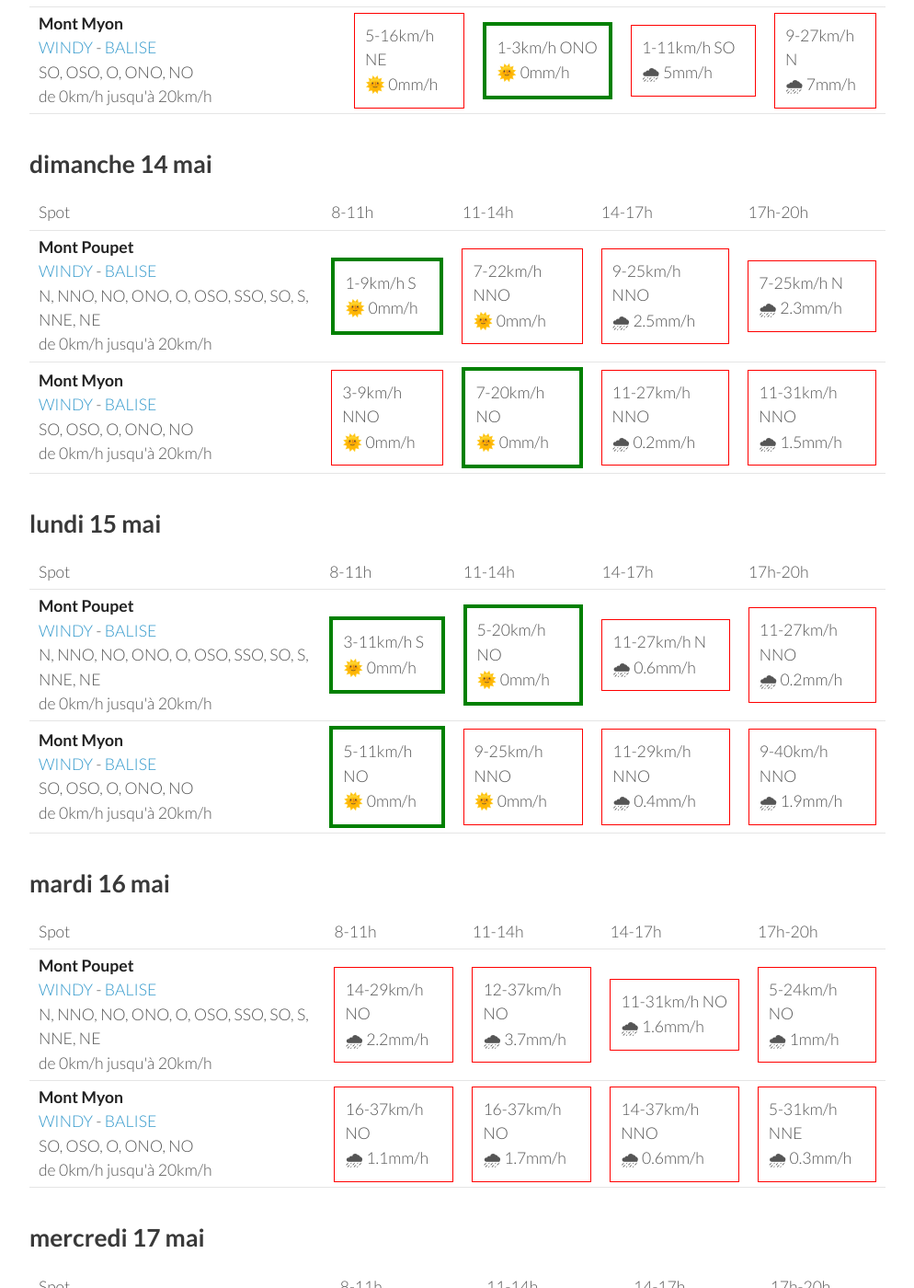
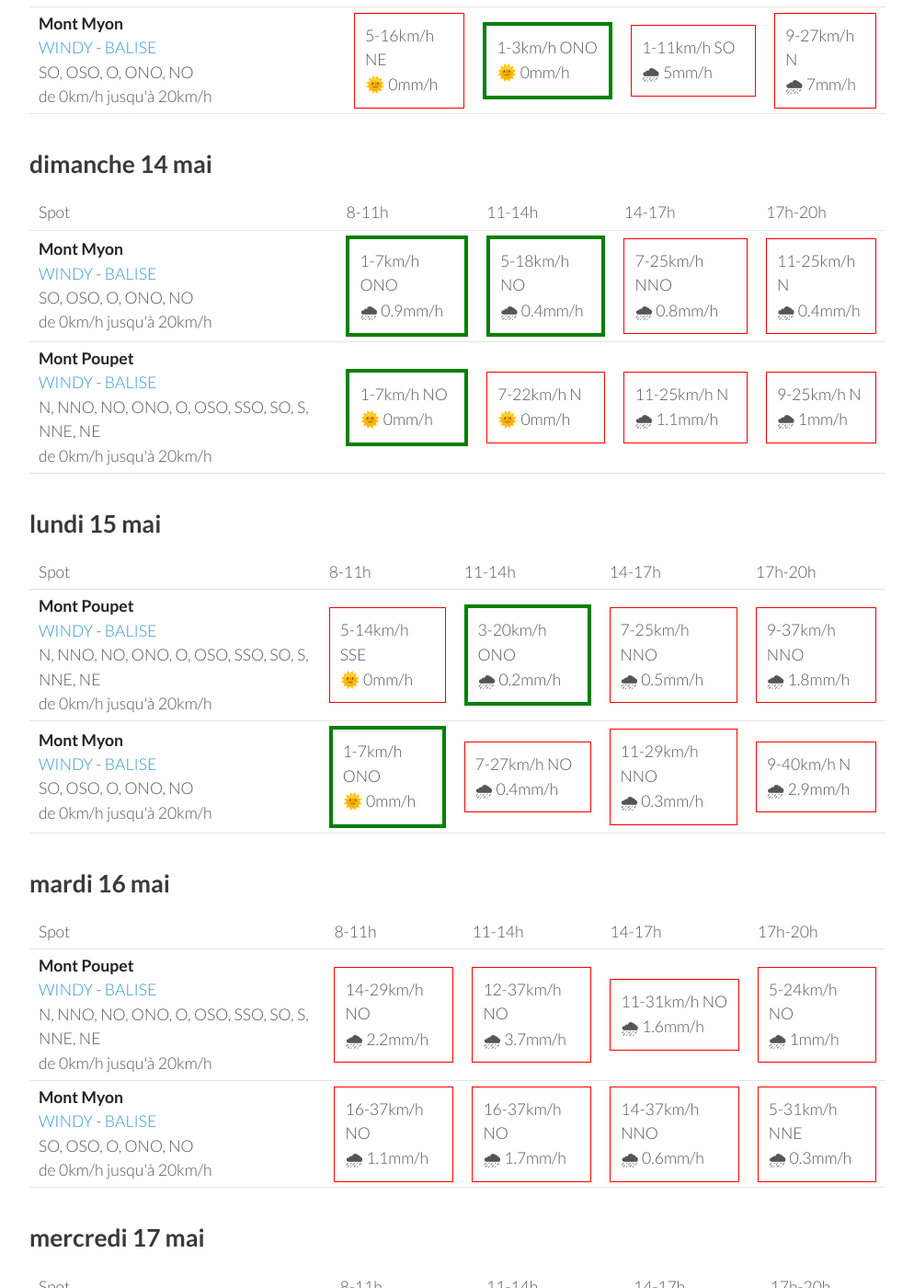
Before and after one commit to parapente-dans-le-nord/parapente-dans-le-nord.github.io, a Jekyll site: the page built from jura.markdown, in a window 1280 px wide and 1400 px high, scrolled down 888 px. Shown: the whole window at 92% size, without its empty margins (26-1020 px from the left). Built offline with Jekyll 4.4.1, drawn with Linux system fonts in a browser that asks for light colours; some of the changed text lies outside the part shown.

Commit message:
update index.markdown

```diff
--- a/jura.markdown
+++ b/jura.markdown
@@ -92,22 +92,22 @@ page mise à jour le vendredi 12 mai 13:20
       <td>17h-20h</td>
     </tr>
 <tr>
-        <td><strong>Mont Poupet</strong><br><a href="https://windy.com/46.970/5.876?46.541,5.876,8">WINDY</a> - <span class=""><a href="http://www.balisemeteo.com/balise.php?idBalise=92">BALISE</a> </span><br> <span class="vent-favorable">N, NNO, NO, ONO, O, OSO, SSO, SO, S, NNE, NE</span><br><span class="force-vent">de 0km/h jusqu'à 20km/h</span> </td>
+        <td><strong>Mont Myon</strong><br><a href="https://windy.com/46.331/5.397?45.898,5.394,8,m:eWoagj8">WINDY</a> - <span class=""><a href="http://www.balisemeteo.com/balise.php?idBalise=70">BALISE</a> </span><br> <span class="vent-favorable">SO, OSO, O, ONO, NO</span><br><span class="force-vent">de 0km/h jusqu'à 20km/h</span> </td>
 
-            <td><div class="flyable"><p>1-9km/h S</p><p>🌞 0mm/h</p></div></td>
-            <td><div class="not-flyable"><p>7-22km/h NNO</p><p>🌞 0mm/h</p></div></td>
-            <td><div class="not-flyable"><p>9-25km/h NNO</p><p>🌧 2.5mm/h</p></div></td>
-            <td><div class="not-flyable"><p>7-25km/h N</p><p>🌧 2.3mm/h</p></div></td>
+            <td><div class="flyable"><p>1-7km/h ONO</p><p>🌧 0.9mm/h</p></div></td>
+            <td><div class="flyable"><p>5-18km/h NO</p><p>🌧 0.4mm/h</p></div></td>
+            <td><div class="not-flyable"><p>7-25km/h NNO</p><p>🌧 0.8mm/h</p></div></td>
+            <td><div class="not-flyable"><p>11-25km/h N</p><p>🌧 0.4mm/h</p></div></td>
 
 
     </tr>
 <tr>
-        <td><strong>Mont Myon</strong><br><a href="https://windy.com/46.331/5.397?45.898,5.394,8,m:eWoagj8">WINDY</a> - <span class=""><a href="http://www.balisemeteo.com/balise.php?idBalise=70">BALISE</a> </span><br> <span class="vent-favorable">SO, OSO, O, ONO, NO</span><br><span class="force-vent">de 0km/h jusqu'à 20km/h</span> </td>
+        <td><strong>Mont Poupet</strong><br><a href="https://windy.com/46.970/5.876?46.541,5.876,8">WINDY</a> - <span class=""><a href="http://www.balisemeteo.com/balise.php?idBalise=92">BALISE</a> </span><br> <span class="vent-favorable">N, NNO, NO, ONO, O, OSO, SSO, SO, S, NNE, NE</span><br><span class="force-vent">de 0km/h jusqu'à 20km/h</span> </td>
 
-            <td><div class="not-flyable"><p>3-9km/h NNO</p><p>🌞 0mm/h</p></div></td>
-            <td><div class="flyable"><p>7-20km/h NO</p><p>🌞 0mm/h</p></div></td>
-            <td><div class="not-flyable"><p>11-27km/h NNO</p><p>🌧 0.2mm/h</p></div></td>
-            <td><div class="not-flyable"><p>11-31km/h NNO</p><p>🌧 1.5mm/h</p></div></td>
+            <td><div class="flyable"><p>1-7km/h NO</p><p>🌞 0mm/h</p></div></td>
+            <td><div class="not-flyable"><p>7-22km/h N</p><p>🌞 0mm/h</p></div></td>
+            <td><div class="not-flyable"><p>11-25km/h N</p><p>🌧 1.1mm/h</p></div></td>
+            <td><div class="not-flyable"><p>9-25km/h N</p><p>🌧 1mm/h</p></div></td>
 
 
     </tr>
@@ -130,20 +130,20 @@ page mise à jour le vendredi 12 mai 13:20
 <tr>
         <td><strong>Mont Poupet</strong><br><a href="https://windy.com/46.970/5.876?46.541,5.876,8">WINDY</a> - <span class=""><a href="http://www.balisemeteo.com/balise.php?idBalise=92">BALISE</a> </span><br> <span class="vent-favorable">N, NNO, NO, ONO, O, OSO, SSO, SO, S, NNE, NE</span><br><span class="force-vent">de 0km/h jusqu'à 20km/h</span> </td>
 
-            <td><div class="flyable"><p>3-11km/h S</p><p>🌞 0mm/h</p></div></td>
-            <td><div class="flyable"><p>5-20km/h NO</p><p>🌞 0mm/h</p></div></td>
-            <td><div class="not-flyable"><p>11-27km/h N</p><p>🌧 0.6mm/h</p></div></td>
-            <td><div class="not-flyable"><p>11-27km/h NNO</p><p>🌧 0.2mm/h</p></div></td>
+            <td><div class="not-flyable"><p>5-14km/h SSE</p><p>🌞 0mm/h</p></div></td>
+            <td><div class="flyable"><p>3-20km/h ONO</p><p>🌧 0.2mm/h</p></div></td>
+            <td><div class="not-flyable"><p>7-25km/h NNO</p><p>🌧 0.5mm/h</p></div></td>
+            <td><div class="not-flyable"><p>9-37km/h NNO</p><p>🌧 1.8mm/h</p></div></td>
 
 
     </tr>
 <tr>
         <td><strong>Mont Myon</strong><br><a href="https://windy.com/46.331/5.397?45.898,5.394,8,m:eWoagj8">WINDY</a> - <span class=""><a href="http://www.balisemeteo.com/balise.php?idBalise=70">BALISE</a> </span><br> <span class="vent-favorable">SO, OSO, O, ONO, NO</span><br><span class="force-vent">de 0km/h jusqu'à 20km/h</span> </td>
 
-            <td><div class="flyable"><p>5-11km/h NO</p><p>🌞 0mm/h</p></div></td>
-            <td><div class="not-flyable"><p>9-25km/h NNO</p><p>🌞 0mm/h</p></div></td>
-            <td><div class="not-flyable"><p>11-29km/h NNO</p><p>🌧 0.4mm/h</p></div></td>
-            <td><div class="not-flyable"><p>9-40km/h NNO</p><p>🌧 1.9mm/h</p></div></td>
+            <td><div class="flyable"><p>1-7km/h ONO</p><p>🌞 0mm/h</p></div></td>
+            <td><div class="not-flyable"><p>7-27km/h NO</p><p>🌧 0.4mm/h</p></div></td>
+            <td><div class="not-flyable"><p>11-29km/h NNO</p><p>🌧 0.3mm/h</p></div></td>
+            <td><div class="not-flyable"><p>9-40km/h N</p><p>🌧 2.9mm/h</p></div></td>
 
 
     </tr>
```
Also changed, not shown: other parts of jura.markdown (+1 -1 lines).
